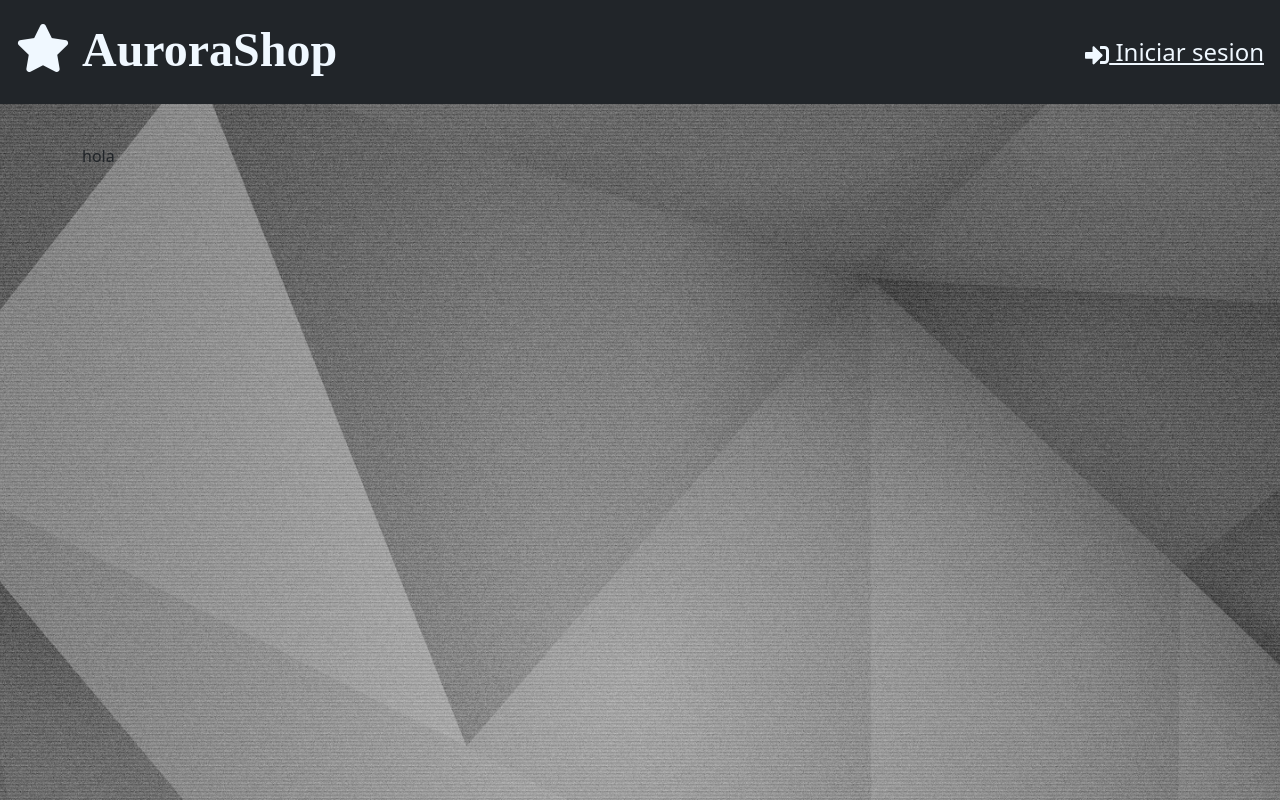
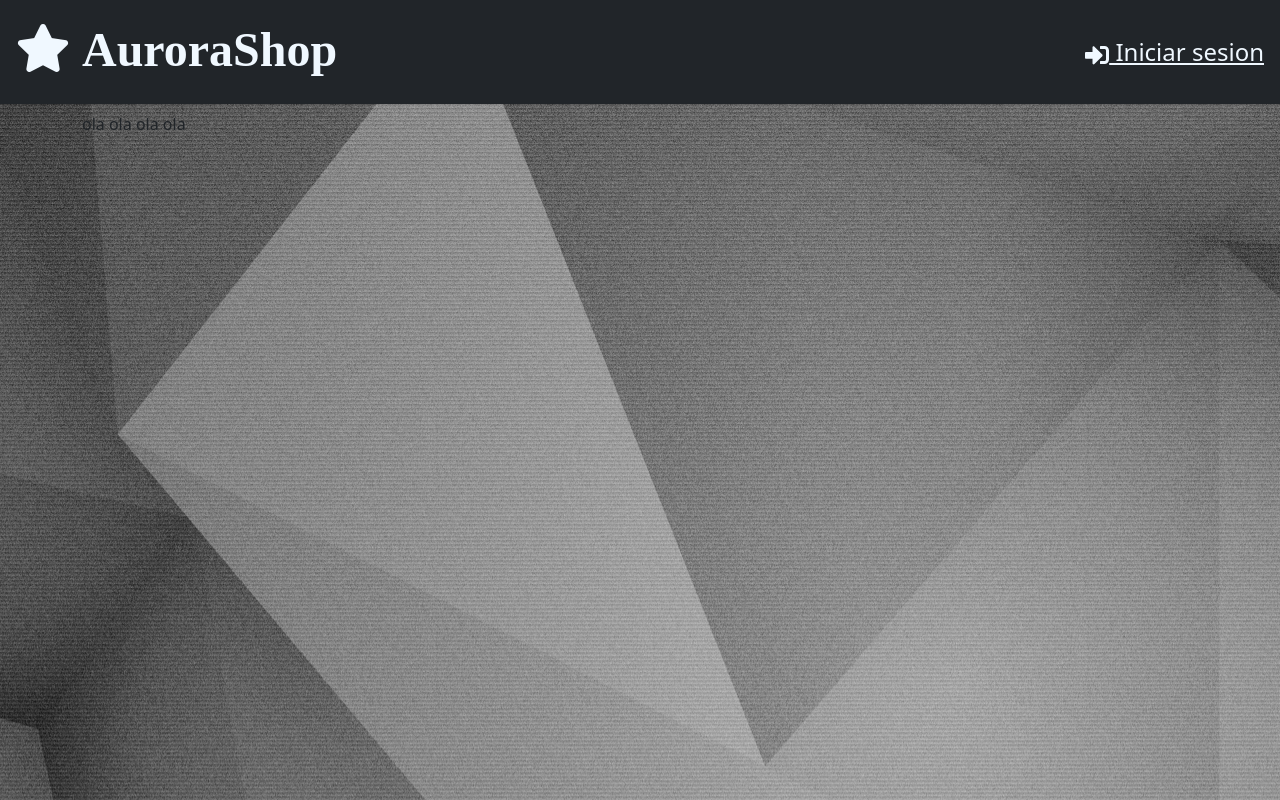
Before and after one commit to Diaflosno/aurora2, a React (Vite) app: page / in a window 1280 px wide. Shown: the top 800 px of the page. Built offline with nearby package versions, Linux system fonts and the light colour scheme; no server answers.

Commit message:
Login en la NavBar y cambios al diseño parte 2

```diff
--- a/src/App.jsx
+++ b/src/App.jsx
@@ -34,7 +34,7 @@ function App() {
   return (
     <>
     <div className="bg-image">
-    <div className="container home-container">
+    <div className="container">
         <AuthProvider>
       <FormsFirebase  data={data} />
     </AuthProvider>
--- a/src/components/bodyDesign.jsx
+++ b/src/components/bodyDesign.jsx
@@ -11,7 +11,7 @@ const ImageCard = ({ image, title, description }) => (
 
 function Body({data}) {
     return(
-      <div className="bodydiv">
+      <div className="bodydiv container">
       <div className="image-grid">
         {data.map((item, index) =>
           item !== null ? (
--- a/src/components/home.jsx
+++ b/src/components/home.jsx
@@ -2,8 +2,13 @@ import React from 'react';
 
 const Home = () => {
   return (
-    <div>
-        hola
+    <div className="home">
+        <p>
+            ola
+            ola
+            ola
+            ola
+        </p>
     </div>
   );
 };
--- a/src/index.css
+++ b/src/index.css
@@ -51,41 +51,24 @@ footer {
   text-align: center;
 }
 .container {
+  padding-top: 3rem;
+
   display: flex;
   flex-direction: column;
   min-height: 100vh;
 }
 body {
+
   margin: 0;
   padding: 0;
   box-sizing: border-box;
 }
 
-.home-container {
-
-  margin-top: 5%;
-  padding: 5rem 0;
-
+.bg-image {
+  background-image: url(/src/assets/bgstar.jpg);
+  opacity: 1; /* Ajusta el valor de opacidad aquí */
 }
 
-.home-container h1 {
-  font-weight: bold;
-  text-shadow: 2px 2px 4px rgba(0, 0, 0, 0.5);
+.home{
+  padding-top: 4rem;
 }
-
-.home-container .lead {
-  font-size: 1.5rem;
-  text-shadow: 1px 1px 2px rgba(0, 0, 0, 0.5);
-}
-
-.home-container img {
-  max-width: 100%;
-  height: auto;
-}
-
-.bg-image {
-  background-image: url(/src/assets/bgstar.jpg);
-  background-size: cover;
-  background-position: center;
-  opacity: 1; /* Ajusta el valor de opacidad aquí */
-}
```
